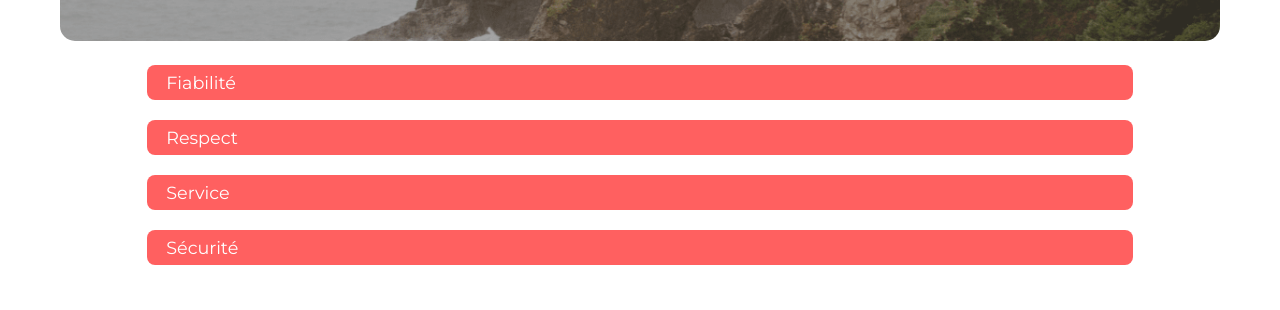
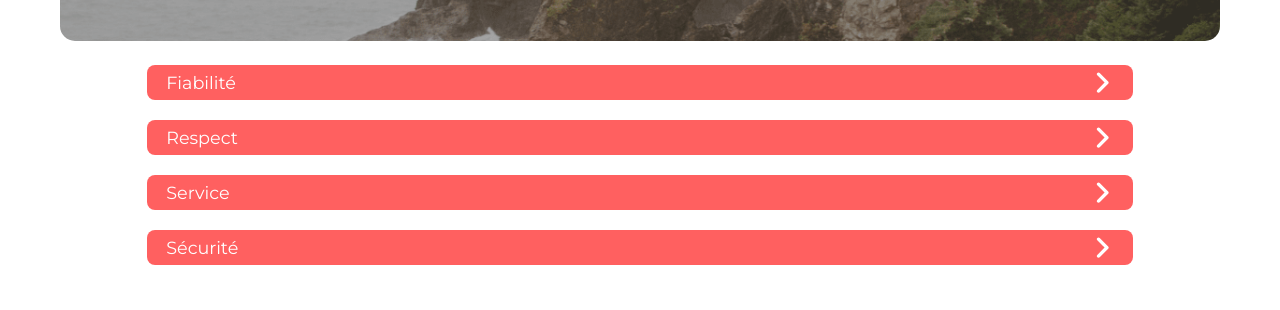
Before and after one commit to TheoBrasseurOCR/KasaOCRProjet6, a React (Create React App) app: page /apropos in a window 1280 px wide. Shown: the part 263-573 px from the top of the page. Built offline with nearby package versions, Linux system fonts and the light colour scheme.

Commit message:
icon collapse + transition

```diff
--- a/package.json
+++ b/package.json
@@ -3,6 +3,8 @@
   "version": "0.1.0",
   "private": true,
   "dependencies": {
+    "@fortawesome/free-solid-svg-icons": "^6.5.1",
+    "@fortawesome/react-fontawesome": "^0.2.0",
     "@testing-library/jest-dom": "^5.17.0",
     "@testing-library/react": "^13.4.0",
     "@testing-library/user-event": "^13.5.0",
--- a/src/components/APropos/Collapse/InfosCollapse.jsx
+++ b/src/components/APropos/Collapse/InfosCollapse.jsx
@@ -1,4 +1,6 @@
 import React, { useState } from 'react';
+import { FontAwesomeIcon  } from '@fortawesome/react-fontawesome'; // npm i @fortawesome/react-fontawesome
+import { faAngleDown } from '@fortawesome/free-solid-svg-icons'; // npm i @fortawesome/free-solid-svg-icons
 
 function InfosCollapse({ title, content }) {
     const [isOpen, setIsOpen] = useState(false);
@@ -11,6 +13,7 @@
           <div className='collapse_button' onClick={toggleCollapse}>
             <h2>{title}</h2>
             <div className={`arrow-container ${isOpen ? "arrow-container-up" : ""}`}>
+            <FontAwesomeIcon icon={faAngleDown} className='arrow' />
             </div>
           </div>
           {isOpen && <div className='collapse_content'>{content}</div>}
--- a/src/styles/main.css
+++ b/src/styles/main.css
@@ -396,6 +396,7 @@
   margin: 0;
 }
 .collapse_button .arrow-container {
+  transform: rotate(270deg);
   margin-left: auto;
 }
 .collapse_button .arrow-container .arrow {
@@ -404,7 +405,7 @@
   color: white;
 }
 .collapse_button .arrow-container-up {
-  transform: rotate(180deg);
+  transform: rotate(0deg);
 }
 .collapse_content {
   font-size: 1.1rem;
@@ -417,4 +418,13 @@
   border-radius: 8px;
   animation: slide 0.7s ease-in-out;
 }
+
+@keyframes slide {
+  0% {
+    opacity: 0;
+  }
+  100% {
+    opacity: 1;
+  }
+}
 /* ____________________________________________ APROPOS COLLAPSE */
```
Also changed, not shown: src/styles/components/APropos/collapses.css (+9 -0 lines), 1 other file (tests, documents, lock files or other folders).
